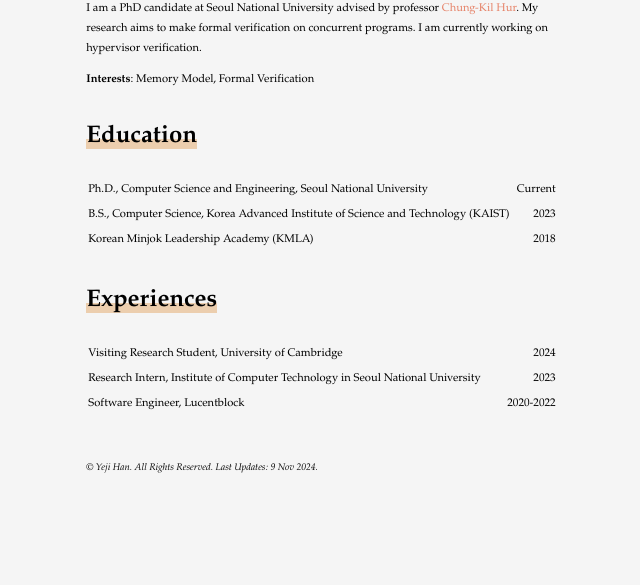
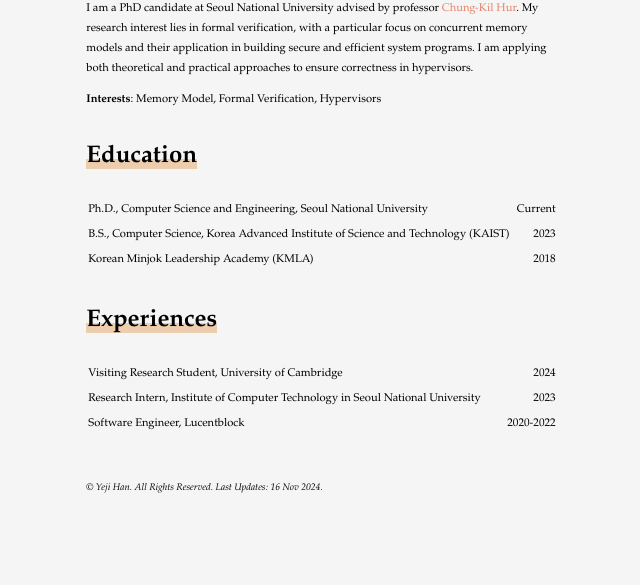
Before and after one commit to haan6/haan6.github.io, a plain HTML site: page index.html in a window 1280 px wide. Shown: the part 215-800 px from the top of the page, without its empty margins (318-958 px from the left). Drawn offline with Linux system fonts and the light colour scheme.

Commit message:
brief update

```diff
--- a/index.html
+++ b/index.html
@@ -23,7 +23,7 @@
       <li><a href="mailto:yeji.han@sf.snu.ac.kr">Email</a></li>
       <!-- <li><a href="assets/cv.pdf">CV (pdf)</a></li> -->
       <li><a href="https://github.com/haan6">GitHub</a></li>
-      <li><a href="reading.html">Reading List</a></li>
+      <!--<li><a href="reading.html">Reading List</a></li>-->
     </ul>
     </nav>
   </div>
@@ -33,12 +33,13 @@
 <p>
 I am a PhD candidate at Seoul National University advised by
 professor <a href="https://sf.snu.ac.kr/gil.hur/">Chung-Kil Hur</a>.
-My research aims to make formal verification on concurrent programs.
-I am currently working on hypervisor verification.
+My research interest lies in formal verification, with a particular focus on concurrent memory models
+and their application in building secure and efficient system programs.
+I am applying both theoretical and practical approaches to ensure correctness in hypervisors.
 </p>
 
 <p>
-<b>Interests</b>: Memory Model, Formal Verification
+<b>Interests</b>: Memory Model, Formal Verification, Hypervisors
 </p>
 <!-- Education -->
 <h2 id="Education"><span class="low-highlight">Education</span></h2>
@@ -81,6 +82,6 @@ I am currently working on hypervisor verification.
   </tr>
 </table>
 
-<footer><em>&copy Yeji Han. All Rights Reserved. Last Updates: 9 Nov 2024.</em></footer>
+<footer><em>&copy Yeji Han. All Rights Reserved. Last Updates: 16 Nov 2024.</em></footer>
 </body>
 </html>
```
